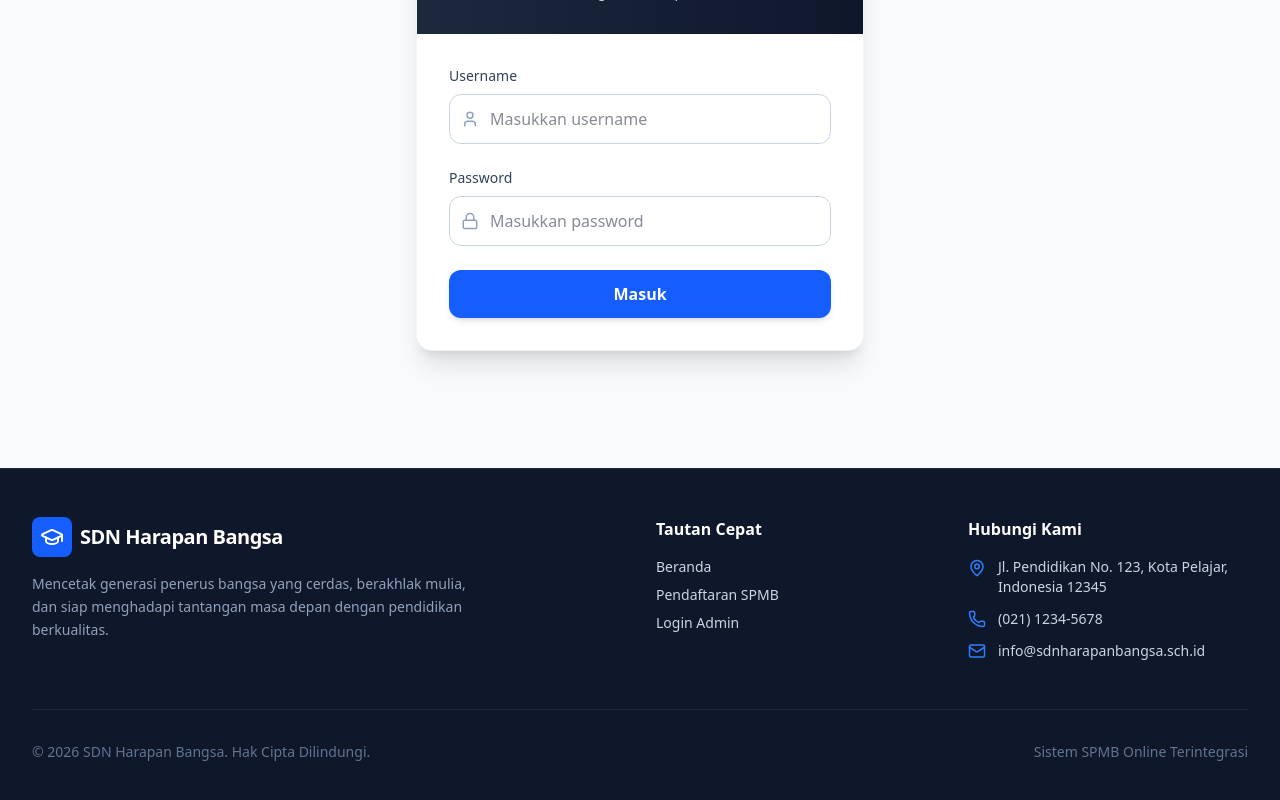
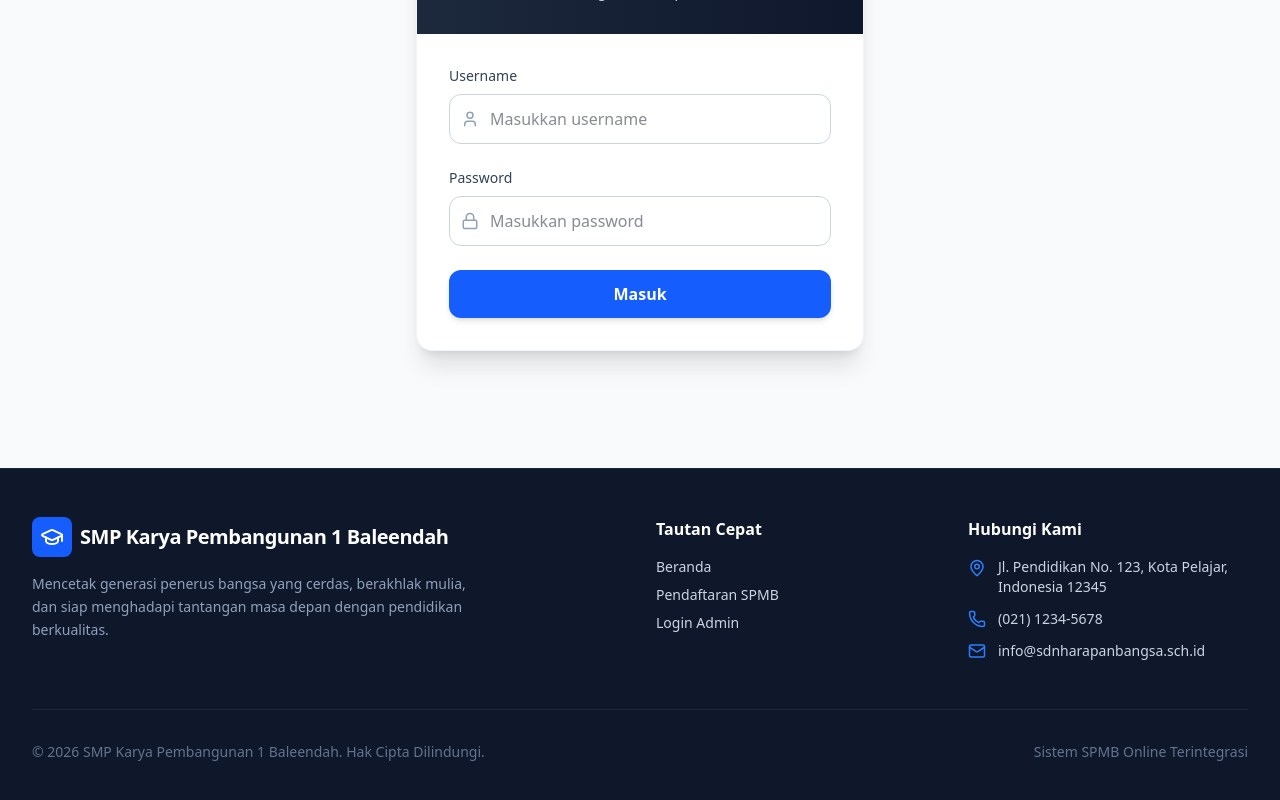
Before and after one commit to galuhpanduriksabuana/spmb-smpkp1be-final, a React (Vite) app: page /admin/login in a window 1280 px wide. Shown: the part 397-1197 px from the top of the page. Built offline with nearby package versions, Linux system fonts and the light colour scheme; no server answers.

Commit message:
Update school name in Footer component

```diff
--- a/src/components/Footer.tsx
+++ b/src/components/Footer.tsx
@@ -19,7 +19,7 @@ export default function Footer() {
                 </div>
               )}
               <span className="font-bold text-xl tracking-tight text-white">
-                {settings?.namaSekolah || 'SDN Harapan Bangsa'}
+                {settings?.namaSekolah || 'SMP Karya Pembangunan 1 Baleendah'}
               </span>
             </Link>
             <p className="text-slate-400 text-sm leading-relaxed max-w-md">
@@ -56,7 +56,7 @@ export default function Footer() {
         </div>
 
         <div className="mt-12 pt-8 border-t border-slate-800 text-center text-sm text-slate-500 flex flex-col md:flex-row justify-between items-center">
-          <p>&copy; {new Date().getFullYear()} {settings?.namaSekolah || 'SDN Harapan Bangsa'}. Hak Cipta Dilindungi.</p>
+          <p>&copy; {new Date().getFullYear()} {settings?.namaSekolah || 'SMP Karya Pembangunan 1 Baleendah'}. Hak Cipta Dilindungi.</p>
           <p className="mt-2 md:mt-0">Sistem SPMB Online Terintegrasi</p>
         </div>
       </div>
```
